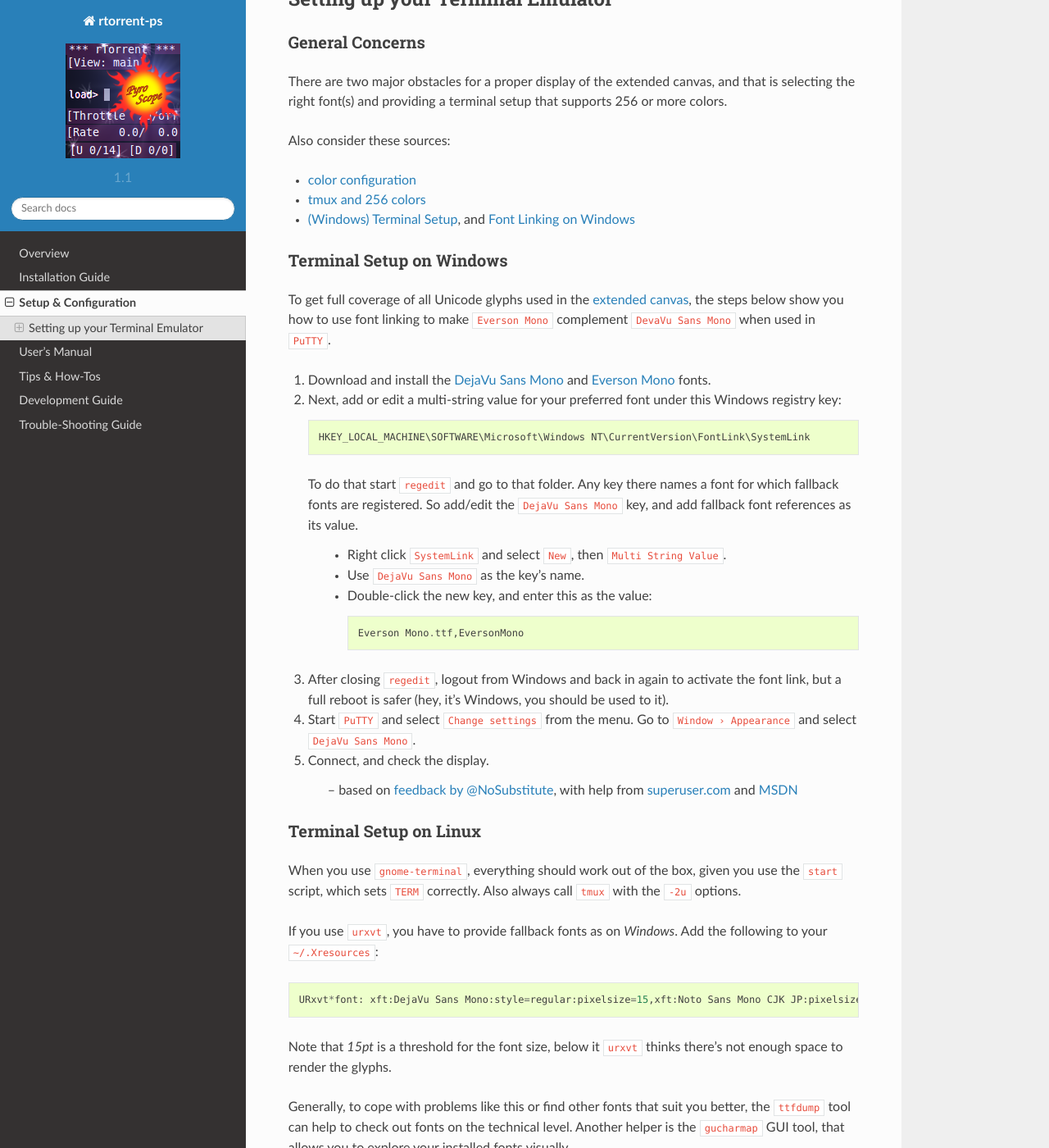
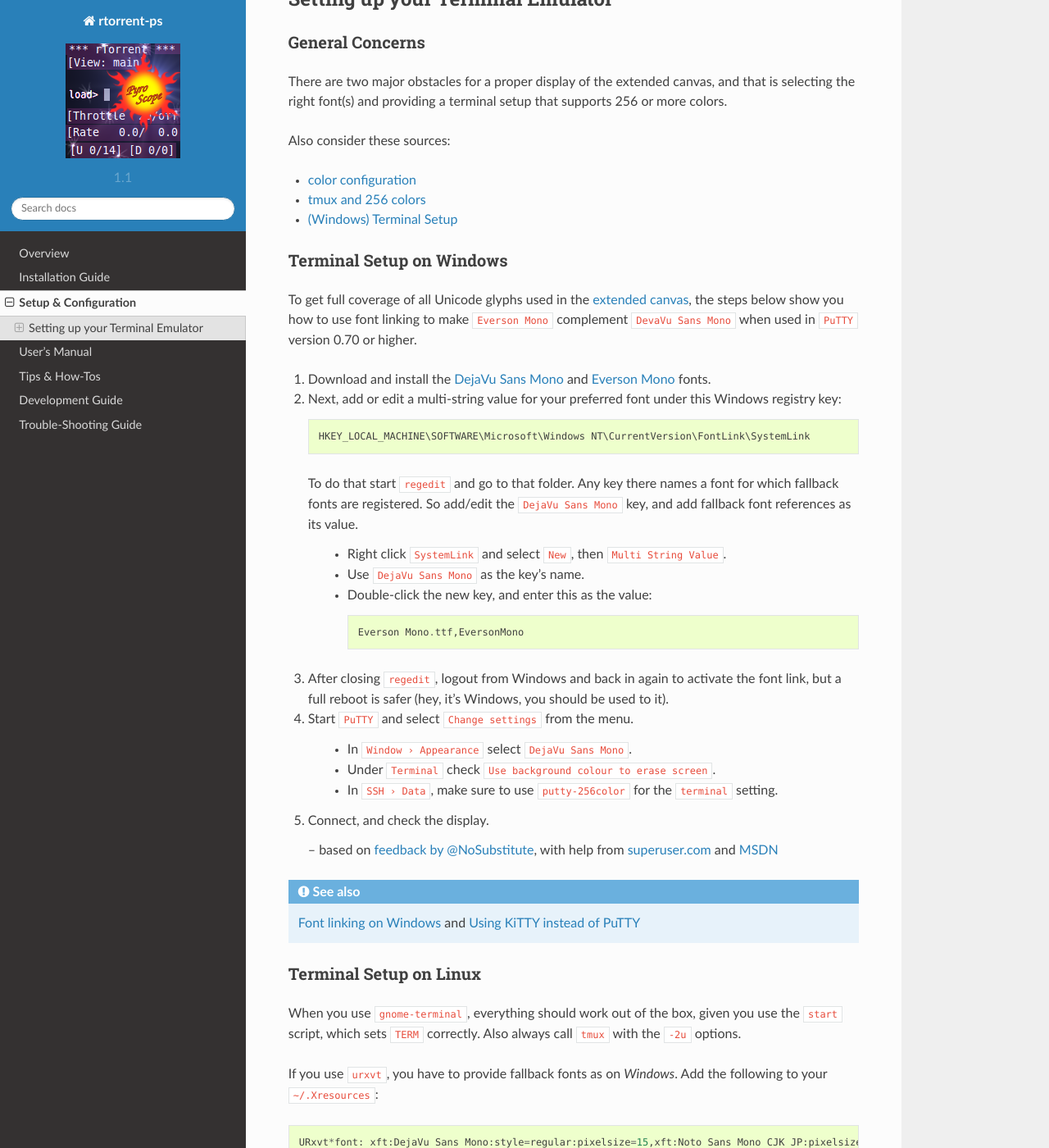
Before and after one commit to pyroscope/rtorrent-ps, a Sphinx documentation site: the page built from docs/setup.rst, in a window 1280 px wide and 1400 px high, scrolled down 466 px. Shown: the whole window at 82% size. Built offline with Sphinx 7.4.7 and the Read the Docs theme 2.0.0, drawn with Linux system fonts in a browser that asks for light colours.

Commit message:
docs: some additions on Win terminal setup

```diff
--- a/docs/setup.rst
+++ b/docs/setup.rst
@@ -33,8 +33,7 @@
 
 -  `color configuration <https://github.com/pyroscope/rtorrent-ps/blob/master/docs/RtorrentExtended.md#uicolortypesetcolor-def>`_
 -  `tmux and 256 colors <https://github.com/pyroscope/rtorrent-ps/blob/master/docs/RtorrentExtendedCanvas.md#using-the-extended-canvas-with-tmux--screen-and-256-colors>`_
--  `(Windows) Terminal Setup <https://github.com/pyroscope/rtorrent-ps/blob/master/docs/RtorrentExtendedCanvas.md#setting-up-your-terminal>`_,
-   and `Font Linking on Windows <https://github.com/chros73/rtorrent-ps_setup/wiki/Windows-8.1#font-linking-on-windows>`_
+-  `(Windows) Terminal Setup <https://github.com/pyroscope/rtorrent-ps/blob/master/docs/RtorrentExtendedCanvas.md#setting-up-your-terminal>`_
 
 
 .. _term-win:
@@ -44,7 +43,7 @@
 
 To get full coverage of all Unicode glyphs used in the :ref:`extended canvas <extended-canvas>`,
 the steps below show you how to use font linking to make ``Everson Mono`` complement ``DevaVu Sans Mono``
-when used in ``PuTTY``.
+when used in ``PuTTY`` version 0.70 or higher.
 
 #. Download and install the `DejaVu Sans Mono`_ and `Everson Mono`_ fonts.
 #. Next, add or edit a multi-string value for your preferred font under this Windows registry key::
@@ -63,11 +62,21 @@
 
 #. After closing ``regedit``, logout from Windows and back in again to activate the font link,
    but a full reboot is safer (hey, it's Windows, you should be used to it).
-#. Start ``PuTTY`` and select ``Change settings`` from the menu. Go to ``Window › Appearance``
-   and select ``DejaVu Sans Mono``.
+#. Start ``PuTTY`` and select ``Change settings`` from the menu.
+
+      * In ``Window › Appearance`` select ``DejaVu Sans Mono``.
+      * Under ``Terminal`` check ``Use background colour to erase screen``.
+      * In ``SSH › Data``, make sure to use ``putty-256color`` for the ``terminal`` setting.
+
 #. Connect, and check the display.
 
-    -- based on `feedback by @NoSubstitute`_, with help from `superuser.com`_ and `MSDN`_
+   -- based on `feedback by @NoSubstitute`_, with help from `superuser.com`_ and `MSDN`_
+
+.. seealso::
+
+    `Font linking on Windows <https://github.com/chros73/rtorrent-ps_setup/wiki/Windows-8.1#font-linking-on-windows>`_
+    and `Using KiTTY instead of PuTTY <https://github.com/chros73/rtorrent-ps_setup/wiki/Windows-8.1#connect-via-ssh>`_
+
 
 .. _`Everson Mono`: http://www.evertype.com/emono/
 .. _`DejaVu Sans Mono`: https://dejavu-fonts.github.io/Download.html
```
